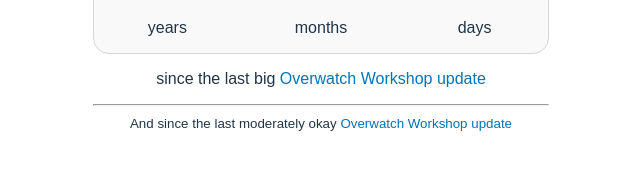
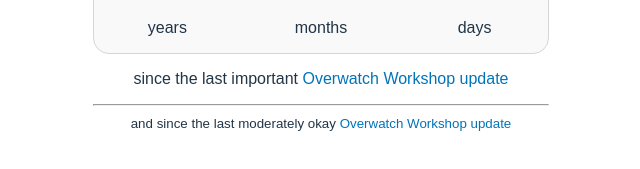
Before and after one commit to netux/creators-over.watch, a Svelte app: page / in a window 1280 px wide. Shown: the part 401-570 px from the top of the page, without its empty margins (319-959 px from the left). Built offline with nearby package versions, Linux system fonts and the light colour scheme.

Commit message:
refactor(app): .header → .before, .footer → .after

```diff
--- a/src/App.svelte
+++ b/src/App.svelte
@@ -5,28 +5,28 @@
 </script>
 
 <style lang="scss">
-  .header, .counter, .footer {
+  .before, .counter, .after {
     margin: 1rem 0;
   }
 
-  .header {
+  .before {
     font-size: 1.5rem;
   }
 </style>
 
-<div class="header">It's been</div>
+<div class="before">It's been</div>
 <div class="counter">
   <FancyCounter since={env.LAST_BIG_UPDATE_TIMESTAMP} />
 </div>
-<div class="footer">
-  since the last big
+<div class="after">
+  since the last important
   <a href={env.LAST_BIG_UPDATE_PATCH_NOTES_LINK} target="_blank">Overwatch Workshop update</a>
 </div>
 
 <hr />
 
 <small>
-  And
+  and
   <SimpleCounter since={env.LAST_OKAY_UPDATE_TIMESTAMP} />
   since the last moderately okay
   <a href={env.LAST_OKAY_UPDATE_PATCH_NOTES_LINK} target="_blank">Overwatch Workshop update</a>
```
